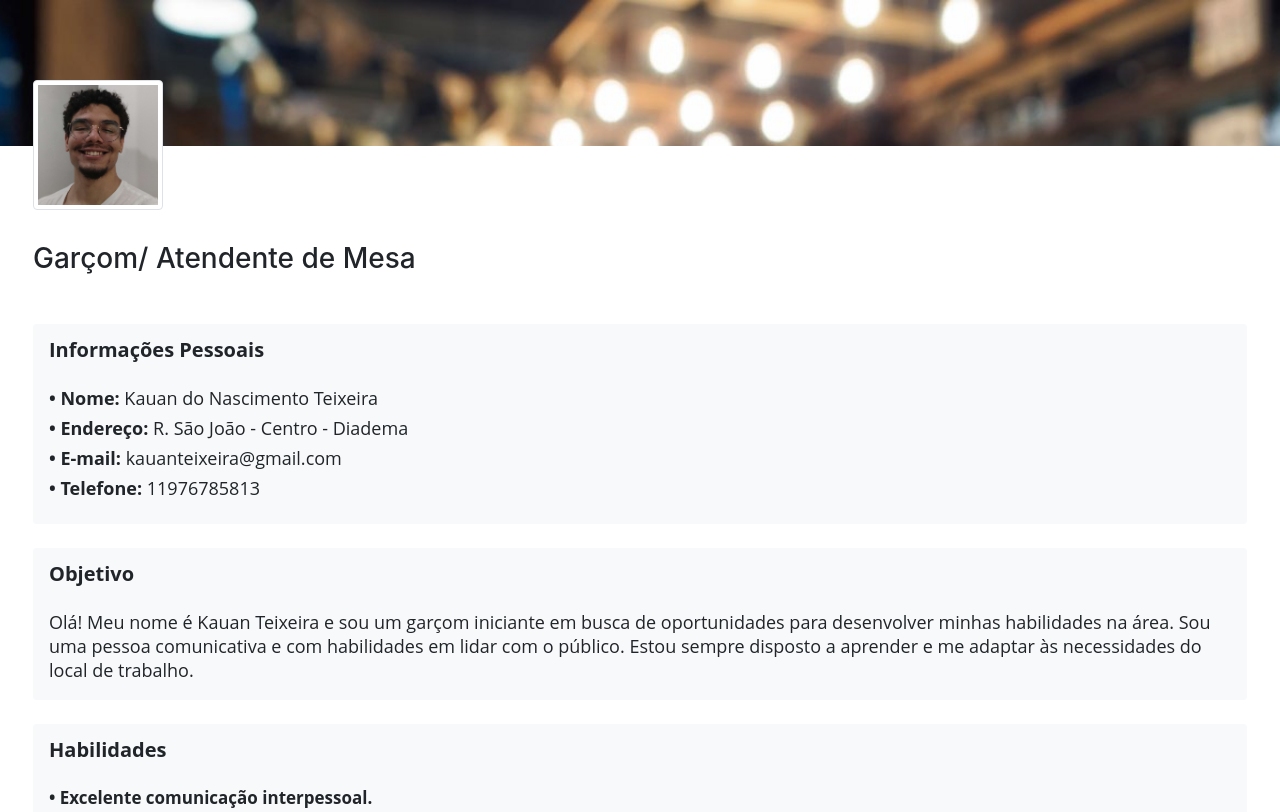
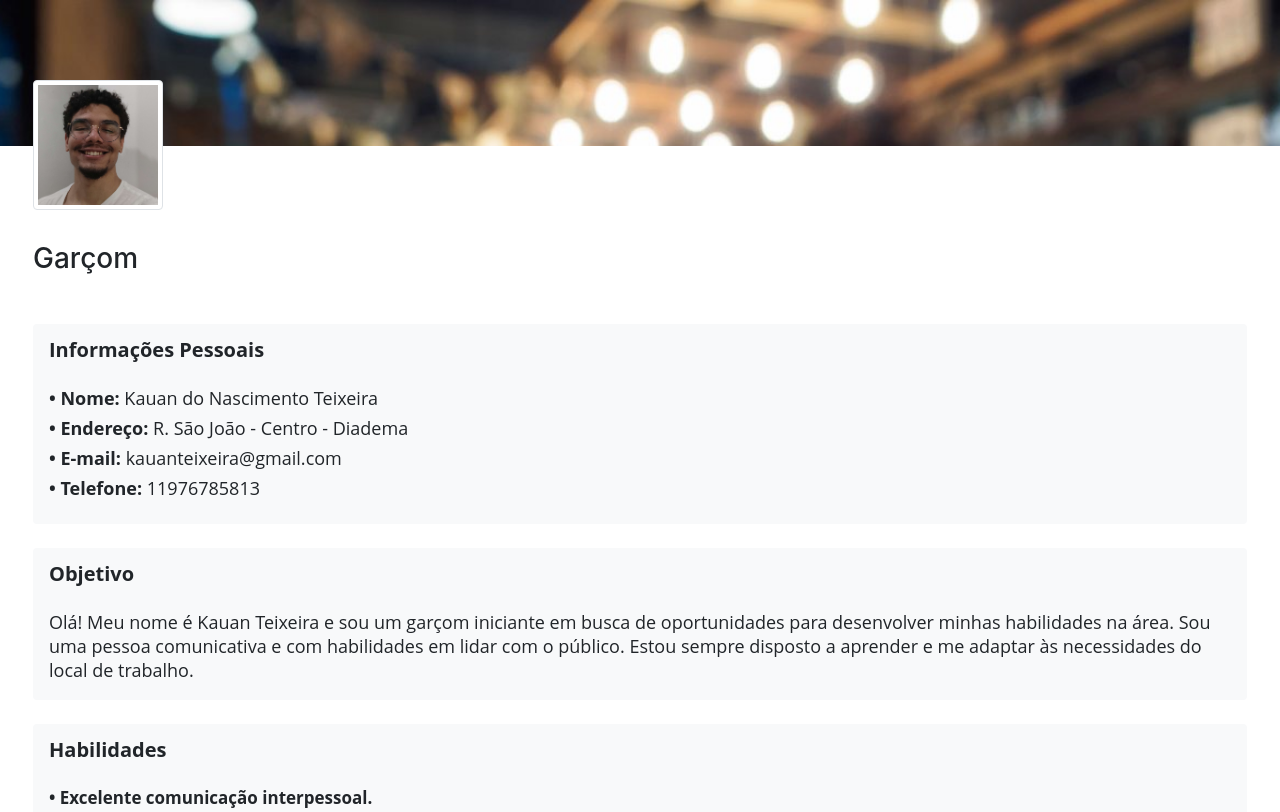
Before and after one commit to kauancomercial/curriculo-site, a plain HTML site: page index.html in a window 1280 px wide. Shown: the top 812 px of the page. Drawn offline with nearby package versions, Linux system fonts and the light colour scheme.

Commit message:
Update index.html

```diff
--- a/index.html
+++ b/index.html
@@ -81,7 +81,7 @@
                     <br>
                     <br>
 
-                    <h3 class="mt-0 mb-0">Garçom/ Atendente de Mesa</h3>
+                    <h3 class="mt-0 mb-0">Garçom</h3>
 
                     <br>
 
```
